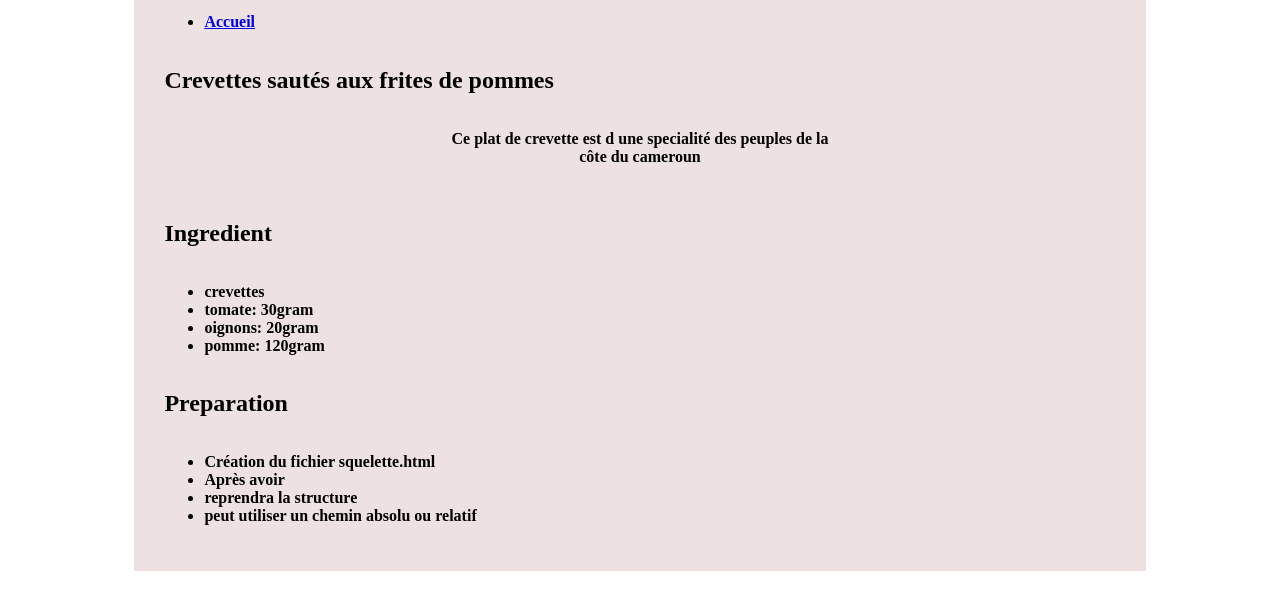
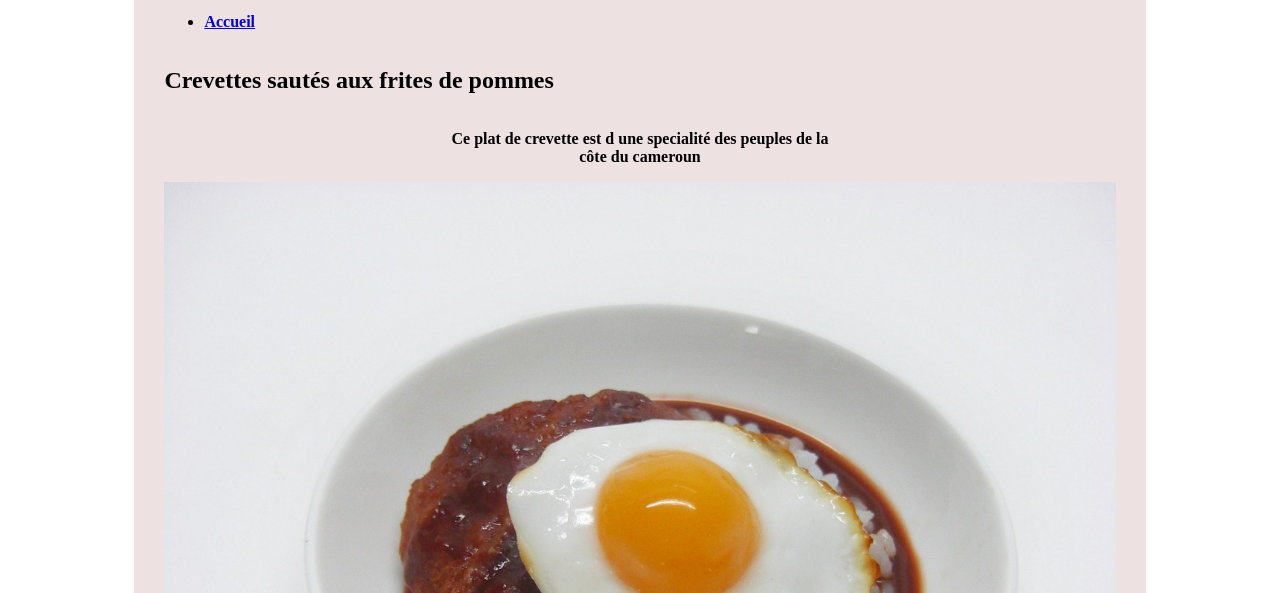
Before and after one commit to elisabethchemgnie/resto-afrik, a plain HTML site: page index.html in a window 1280 px wide. Shown: the part 207-800 px from the top of the page. Drawn offline with Linux system fonts and the light colour scheme.

Commit message:
Update index.html

```diff
--- a/index.html
+++ b/index.html
@@ -67,7 +67,7 @@
                     <p class="description centre">Ce plat de crevette est d une specialité des peuples de la côte du cameroun</p>
                 </div>
                 <div class="front">
-                    <img src="loco-g72ba7d4f5_1280.jpg" width ="600" alt="">
+                    <img src="loco.jpg" width ="600" alt="">
                 </div>
             </section>
             <section>
```
